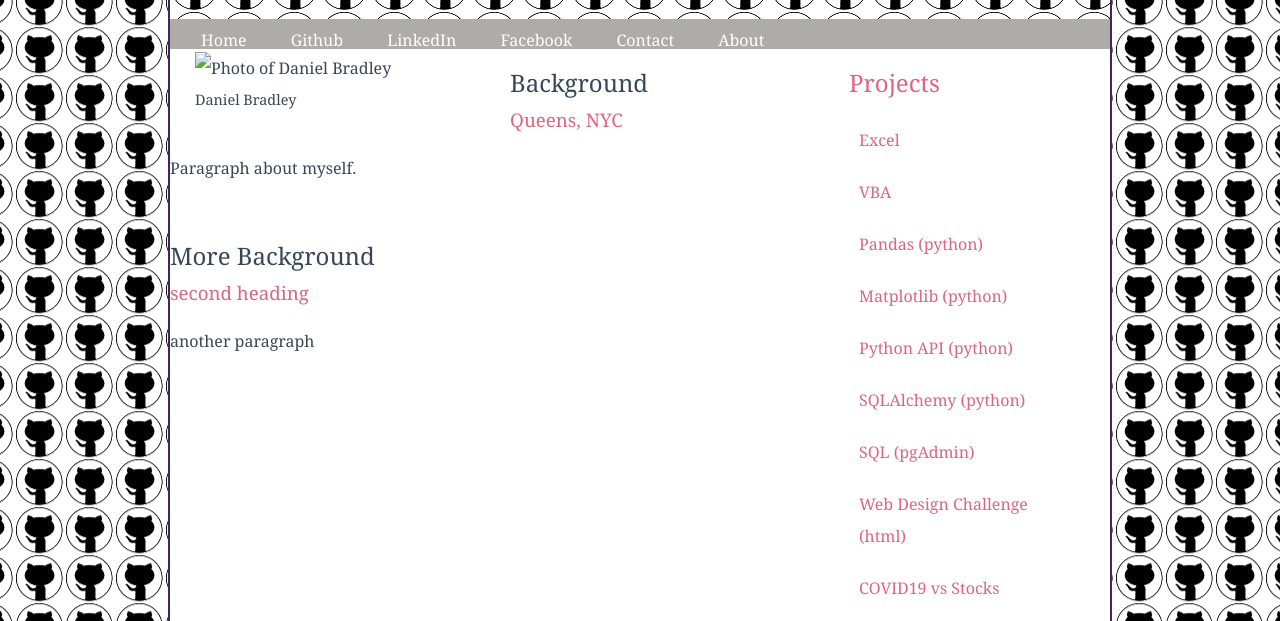
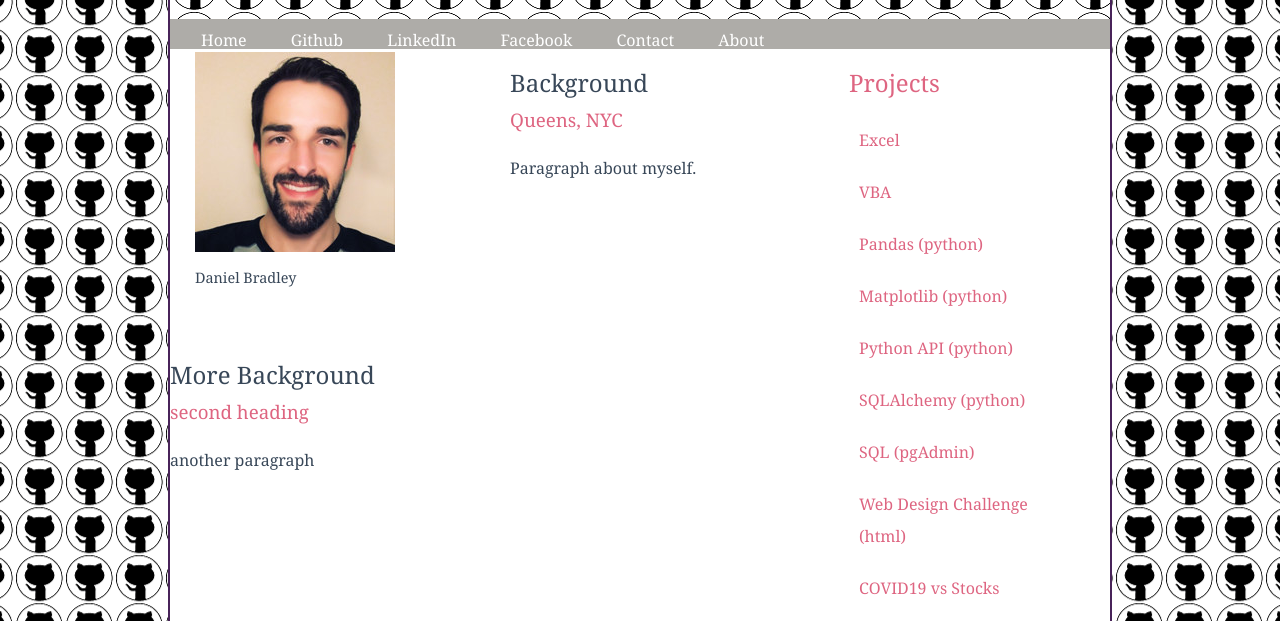
Before and after one commit to 87danielbradley/87danielbradley.github.io, a plain HTML site: page index.html in a window 1280 px wide. Shown: the part 176-797 px from the top of the page. Drawn offline with Linux system fonts and the light colour scheme.

Commit message:
Update index.html

```diff
--- a/index.html
+++ b/index.html
@@ -24,7 +24,7 @@
 			<section class = "profile">
 				<article>
 					<figure>
-						<img src="images/profilepic.png" alt="Photo of Daniel Bradley"/>
+						<img src="images/profilepic.jfif" alt="Photo of Daniel Bradley"/>
 						<figcaption>Daniel Bradley</figcaption>
 					</figure>
 					<hgroup>
```
